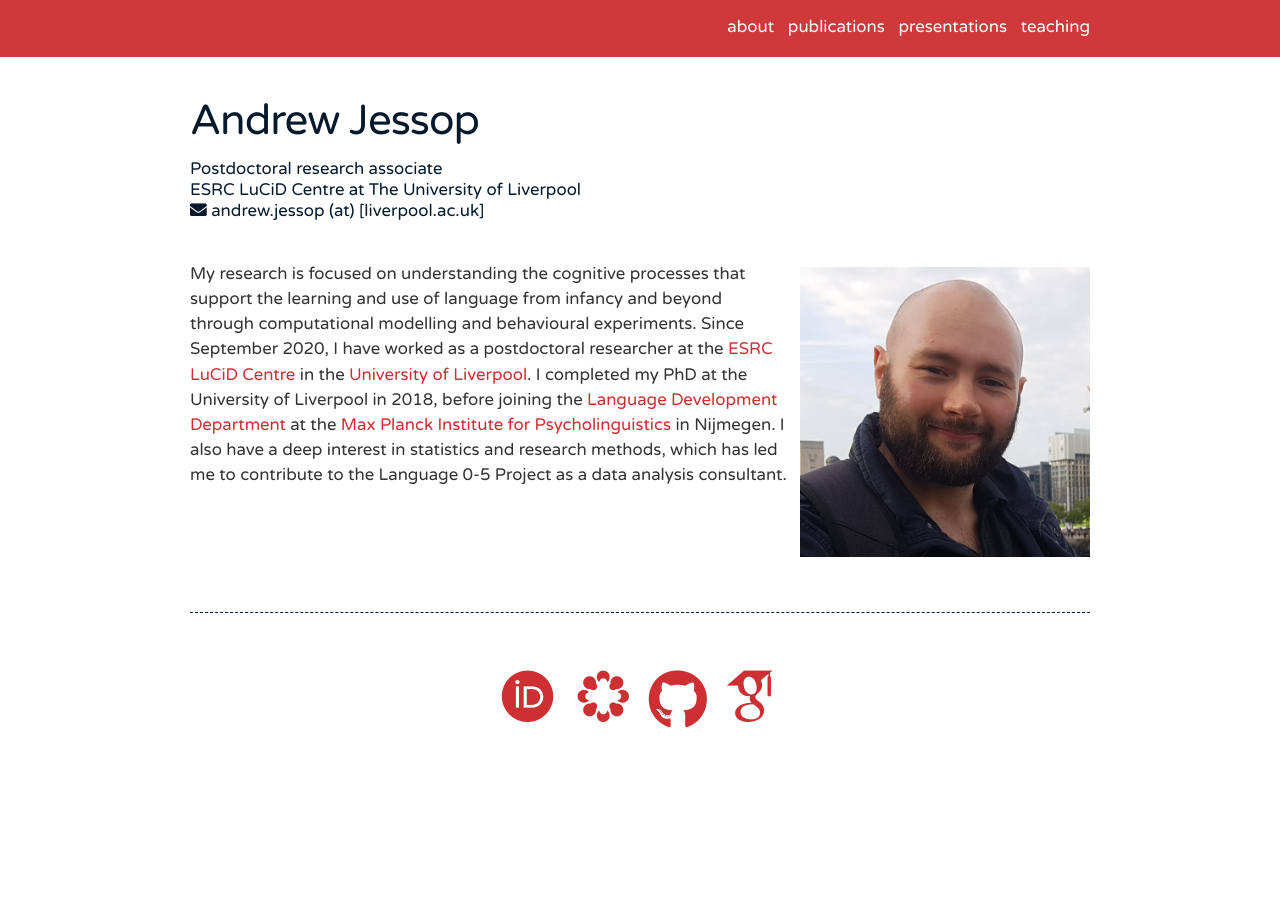
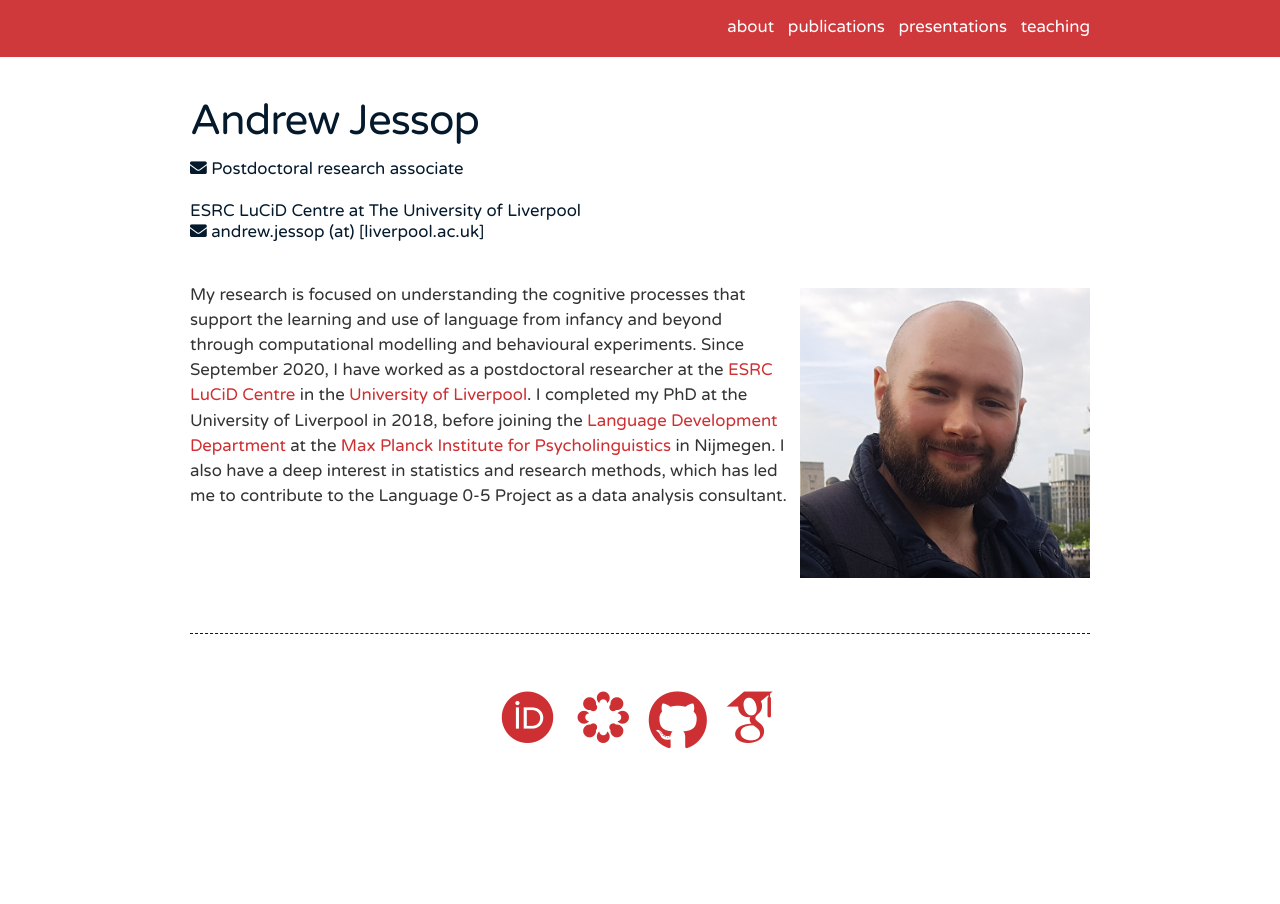
Before and after one commit to andrew-jessop/andrew-jessop.github.io, a Jekyll site: the page built from _pages/about.md, in a window 1280 px wide. Built offline with Jekyll 4.4.1, drawn with Linux system fonts in a browser that asks for light colours; nearby versions of some CDN libraries; some web fonts are replaced.

Commit message:
Update description

```diff
--- a/_pages/about.md
+++ b/_pages/about.md
@@ -2,7 +2,7 @@
 layout: about
 permalink: /
 title: Andrew Jessop
-description: Postdoctoral research associate<br>ESRC LuCiD Centre at The University of Liverpool<br><i class="fas fa-envelope"></i> andrew.jessop (at) [liverpool.ac.uk]
+description: <i class="fas fa-envelope"></i> Postdoctoral research associate<br><br>ESRC LuCiD Centre at The University of Liverpool<br><i class="fas fa-envelope"></i> andrew.jessop (at) [liverpool.ac.uk]
 profile:
   align: right
   image: 20190827.jpg
```
